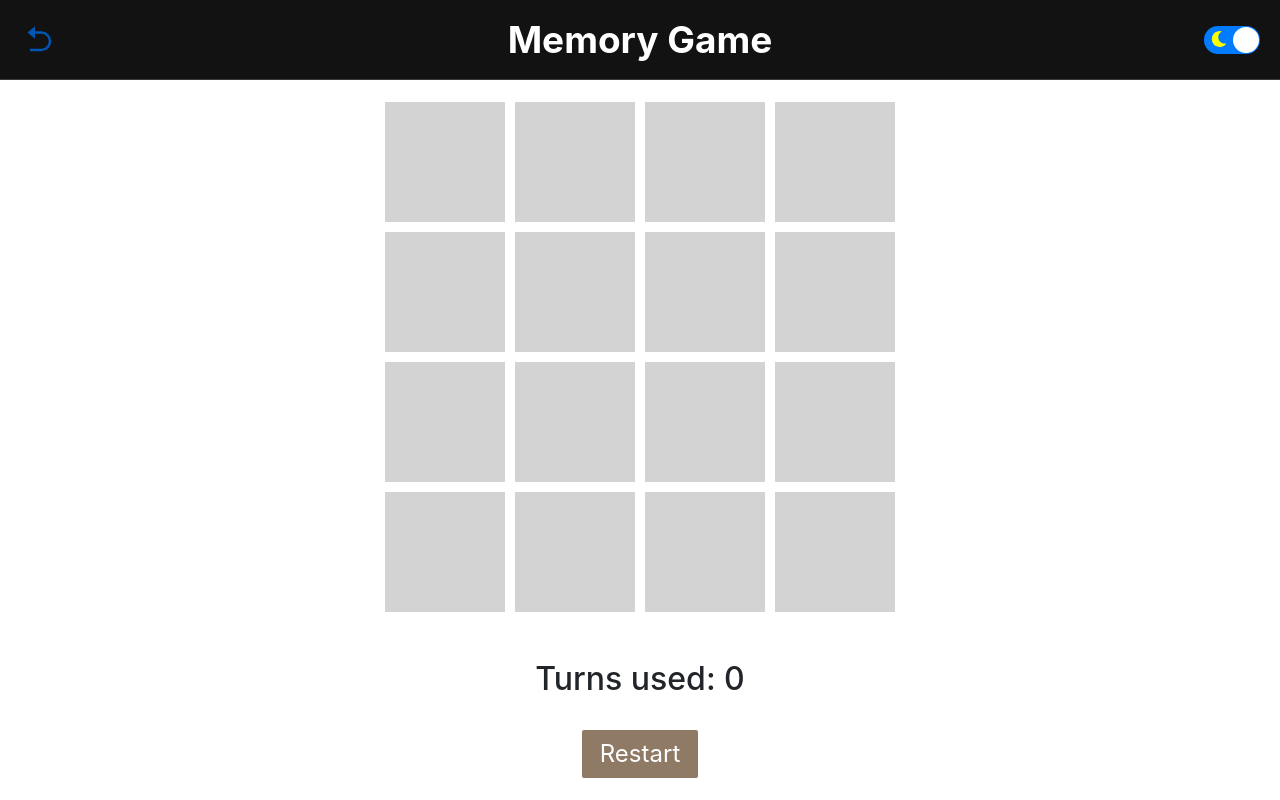
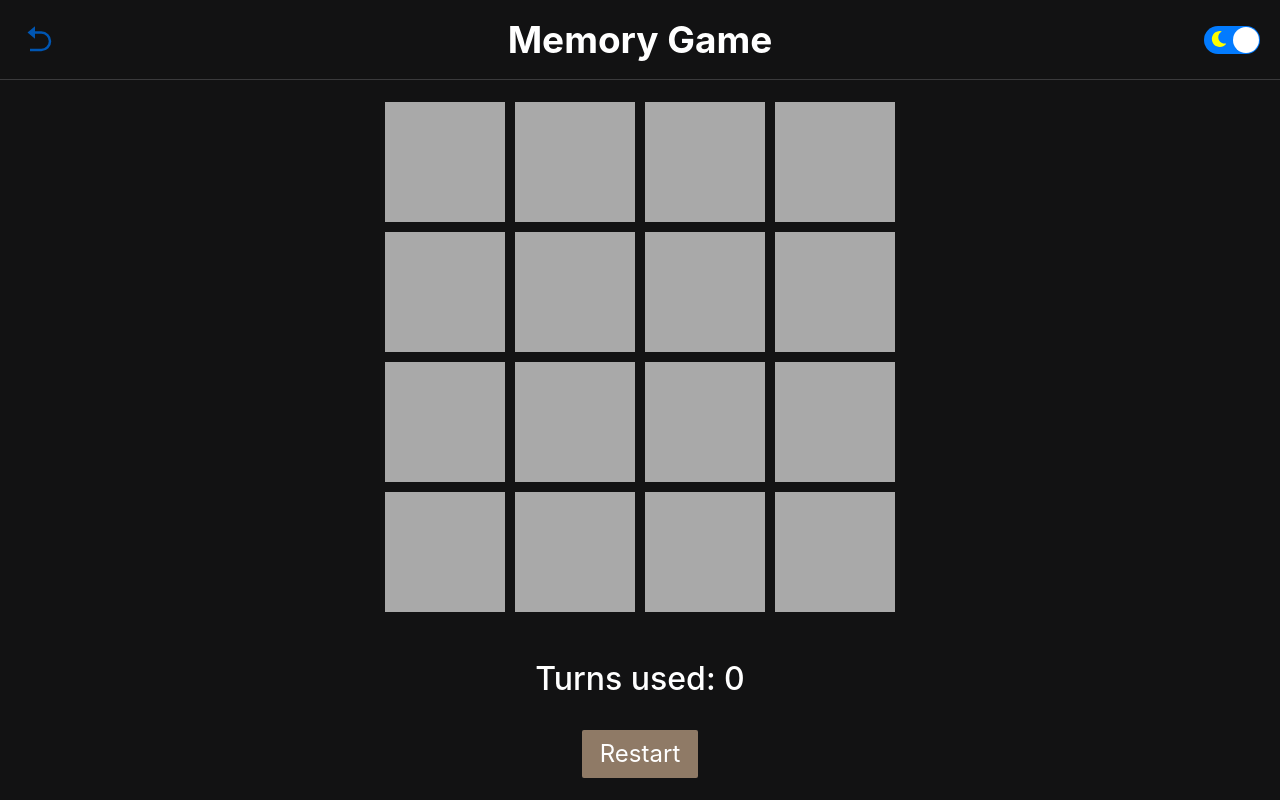
Before and after one commit to William-Feng/mini-playground, a React (Create React App) app: page /memory in a window 1280 px wide. Built offline with nearby package versions, Linux system fonts and the light colour scheme.

Commit message:
Implement dark mode for all games

```diff
--- a/src/App.css
+++ b/src/App.css
@@ -39,9 +39,16 @@ h1 {
   height: 120px;
   display: grid;
   align-items: center;
-  border: 1px solid black;
   font-size: 5em;
   cursor: pointer;
+}
+
+#light .cell {
+  border: 1px solid black;
+}
+
+#dark .cell {
+  border: 1px solid white;
 }
 
 .restart {
--- a/src/components/2048/Game2048.css
+++ b/src/components/2048/Game2048.css
@@ -22,7 +22,7 @@
   line-height: 107px;
   font-weight: bold;
   border-radius: 3px;
-  border: none;
+  border: none !important;
   cursor: default;
 }
 
--- a/src/components/memory/Memory.css
+++ b/src/components/memory/Memory.css
@@ -4,19 +4,23 @@
 }
 
 .memory .cell {
-  border: none;
+  border: none !important;
 }
 
 .memory .cell:not(.stable):hover {
-  border: 2px solid black;
+  transform: scale(1.1);
 }
 
-.hidden {
+#light .hidden {
   background-color: lightgrey;
 }
 
+#dark .hidden {
+  background-color: darkgrey;
+}
+
 .stable {
-  cursor: not-allowed;
+  cursor: not-allowed !important;
 }
 
 .red {
--- a/src/components/memory/Memory.js
+++ b/src/components/memory/Memory.js
@@ -1,7 +1,10 @@
-import React, { useState } from "react";
+import React, { useContext, useState } from "react";
+import { ThemeContext } from "../../App";
 import "./Memory.css";
 
 function Memory() {
+  const { theme } = useContext(ThemeContext);
+
   const colours = [
     "red",
     "red",
@@ -133,13 +136,14 @@ function Memory() {
   };
 
   return (
-    <div className="background memory">
+    <div className="background memory" id={theme}>
       <div className="board">
         {board.map((value, i) => (
           <div
             className={
               "cell " +
-              (value.status === COLOUR_HIDDEN ? COLOUR_HIDDEN : value.colour)
+              (value.status === COLOUR_HIDDEN ? COLOUR_HIDDEN : value.colour) +
+              (value.status === CELL_STABLE ? " " + CELL_STABLE : "")
             }
             key={i}
             onClick={() => handleClick(i)}
--- a/src/components/tic-tac-toe/TicTacToe.css
+++ b/src/components/tic-tac-toe/TicTacToe.css
@@ -9,24 +9,23 @@
 .tic-tac-toe .cell:nth-child(1),
 .tic-tac-toe .cell:nth-child(2),
 .tic-tac-toe .cell:nth-child(3) {
-  border-top: none;
+  border-top: none !important;
 }
 
 .tic-tac-toe .cell:nth-child(3n + 1) {
-  border-left: none;
+  border-left: none !important;
 }
 
 .tic-tac-toe .cell:nth-child(3n + 3) {
-  border-right: none;
+  border-right: none !important;
 }
 
 .tic-tac-toe .cell:nth-child(7),
 .tic-tac-toe .cell:nth-child(8),
 .tic-tac-toe .cell:nth-child(9) {
-  border-bottom: none;
+  border-bottom: none !important;
 }
 
 .occupied:hover {
-  background-color: white;
   cursor: not-allowed;
 }
--- a/src/components/tic-tac-toe/TicTacToe.js
+++ b/src/components/tic-tac-toe/TicTacToe.js
@@ -1,7 +1,10 @@
-import React, { useState } from "react";
+import React, { useContext, useState } from "react";
+import { ThemeContext } from "../../App";
 import "./TicTacToe.css";
 
 function TicTacToe() {
+  const { theme } = useContext(ThemeContext);
+
   const [board, setBoard] = useState(Array(9).fill(null));
   const [turn, setTurn] = useState("X");
   const [winner, setWinner] = useState(null);
@@ -68,7 +71,7 @@ function TicTacToe() {
   };
 
   return (
-    <div className="background tic-tac-toe">
+    <div className="background tic-tac-toe" id={theme}>
       <div className="board">
         {board.map((value, i) => (
           <div
```
